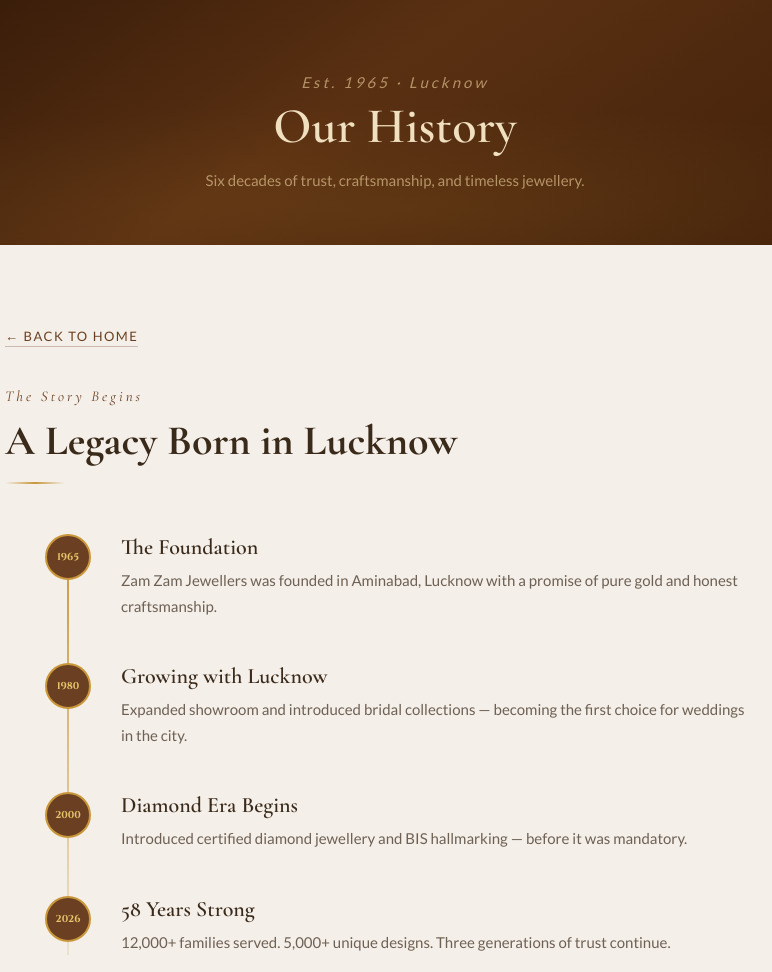
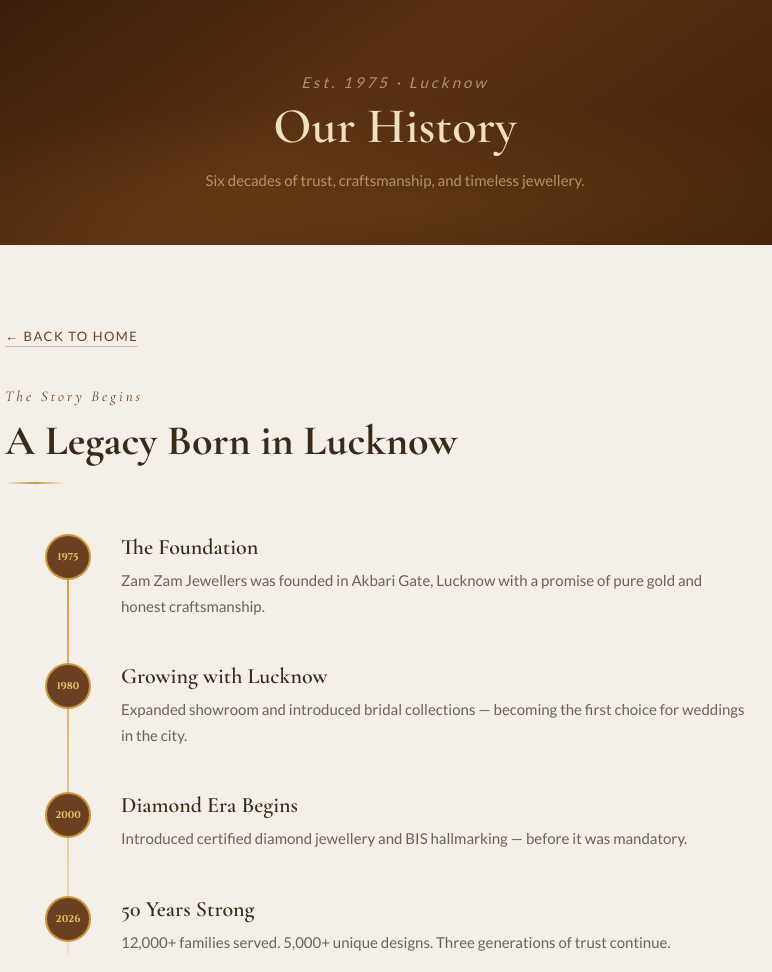
Before and after one commit to kasifoutlook2-cmyk/ZamZamjwellers, a plain HTML site: page history.html in a window 1280 px wide. Shown: the part 129-1101 px from the top of the page, 245-1017 px from the left. Drawn offline with nearby package versions, Linux system fonts and the light colour scheme.

Commit message:
final frontend ready for deployment

```diff
--- a/history.html
+++ b/history.html
@@ -25,7 +25,7 @@
   <a href="book-appointment.html">Book Appointment</a>
 </div>
 <div class="breadcrumb-bar"><div class="breadcrumb"><a href="index.html">Home</a><span class="bc-sep">›</span><span class="bc-current">Our History</span></div></div>
-<div class="page-hero"><p class="page-hero-eyebrow">Est. 1965 · Lucknow</p><h1>Our History</h1><p>Six decades of trust, craftsmanship, and timeless jewellery.</p></div>
+<div class="page-hero"><p class="page-hero-eyebrow">Est. 1975 · Lucknow</p><h1>Our History</h1><p>Six decades of trust, craftsmanship, and timeless jewellery.</p></div>
 <section class="page-section">
   <div class="page-section-inner">
     <a href="index.html" class="back-link">← Back to Home</a>
@@ -33,10 +33,10 @@
     <h2 class="sec-title" style="text-align:left;margin-bottom:16px;">A Legacy Born in Lucknow</h2>
     <div class="gold-divider" style="margin-left:0;margin-right:auto;"></div>
     <div class="timeline">
-      <div class="timeline-item"><div class="timeline-dot">1965</div><div class="timeline-body"><h3>The Foundation</h3><p>Zam Zam Jewellers was founded in Aminabad, Lucknow with a promise of pure gold and honest craftsmanship.</p></div></div>
+      <div class="timeline-item"><div class="timeline-dot">1975</div><div class="timeline-body"><h3>The Foundation</h3><p>Zam Zam Jewellers was founded in Akbari Gate, Lucknow with a promise of pure gold and honest craftsmanship.</p></div></div>
       <div class="timeline-item"><div class="timeline-dot">1980</div><div class="timeline-body"><h3>Growing with Lucknow</h3><p>Expanded showroom and introduced bridal collections — becoming the first choice for weddings in the city.</p></div></div>
       <div class="timeline-item"><div class="timeline-dot">2000</div><div class="timeline-body"><h3>Diamond Era Begins</h3><p>Introduced certified diamond jewellery and BIS hallmarking — before it was mandatory.</p></div></div>
-      <div class="timeline-item"><div class="timeline-dot">2026</div><div class="timeline-body"><h3>58 Years Strong</h3><p>12,000+ families served. 5,000+ unique designs. Three generations of trust continue.</p></div></div>
+      <div class="timeline-item"><div class="timeline-dot">2026</div><div class="timeline-body"><h3>50 Years Strong</h3><p>12,000+ families served. 5,000+ unique designs. Three generations of trust continue.</p></div></div>
     </div>
     <div style="text-align:center;margin-top:56px;"><a href="book-appointment.html" class="cta-gold-solid">Book a Visit →</a></div>
   </div>
```
Also changed, not shown: index.html (+1 -1 lines).
